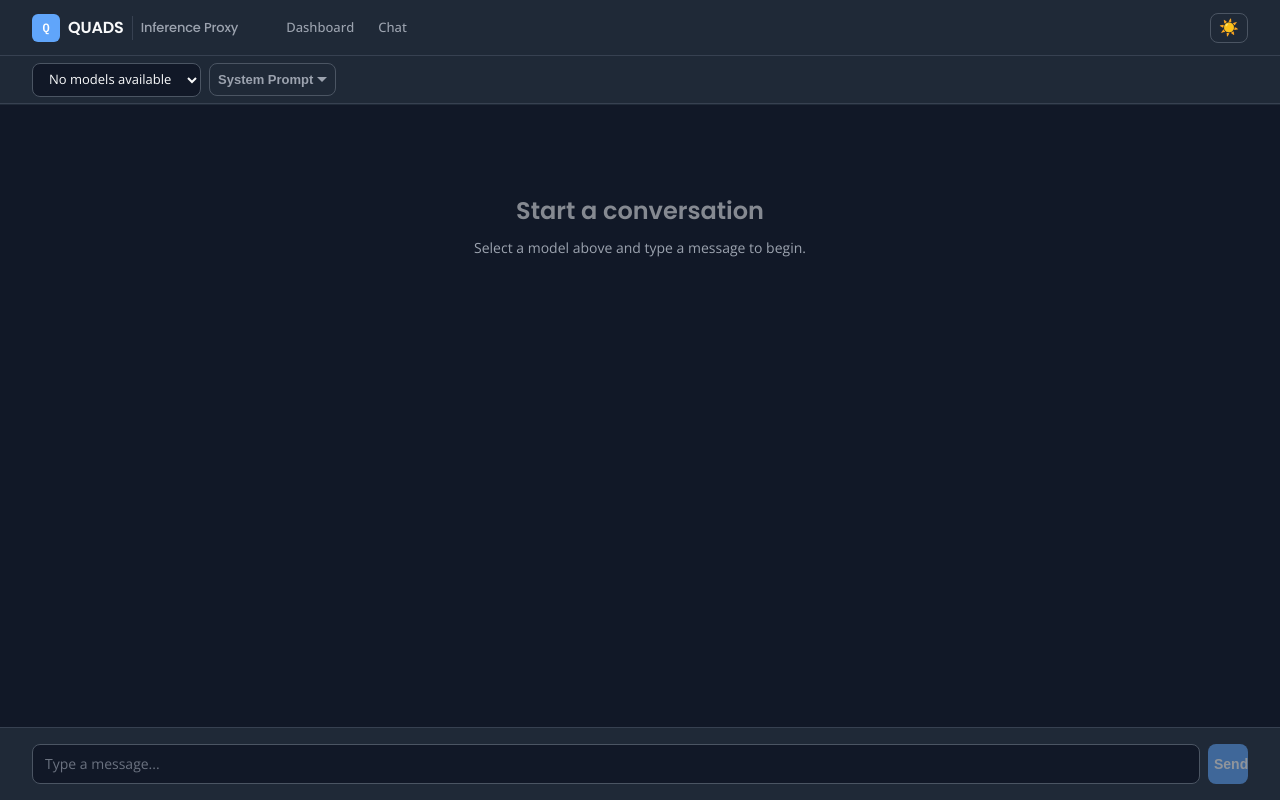
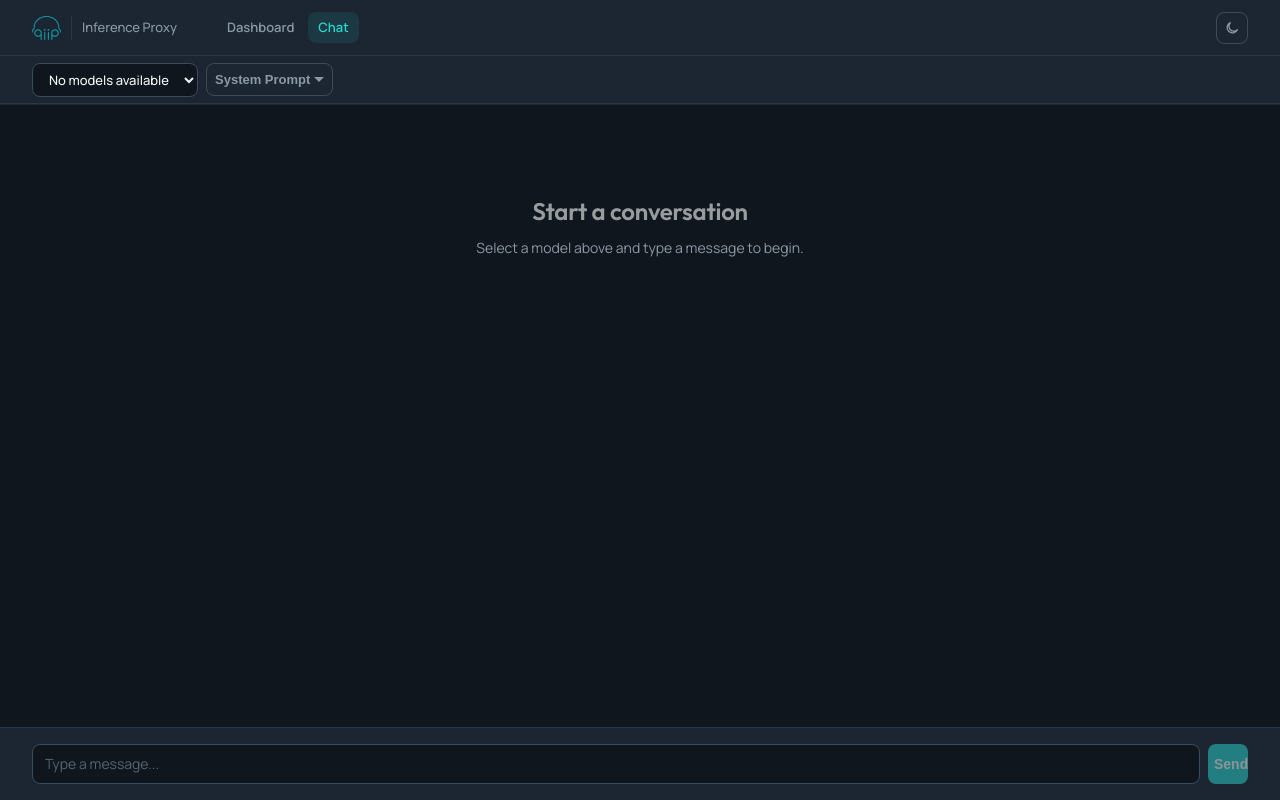
Before and after one commit to grafuls/qiip, a FastAPI app: page /chat in a window 1280 px wide. Run offline with FastAPI, Linux system fonts and the light colour scheme; data that the repository does not hold is empty; parts of the project's set-up code (start-up, migrations or seed data) failed here and were passed over.

Commit message:
feat: rebrand UI from QUADS to QIIP with new design system and logo

```diff
--- a/inference_proxy/api/chat.py
+++ b/inference_proxy/api/chat.py
@@ -17,4 +17,6 @@ chat_router = APIRouter(tags=["chat"])
 @chat_router.get("/chat", response_class=HTMLResponse)
 async def chat(request: Request) -> HTMLResponse:
     """Render the chat playground HTML shell."""
-    return templates.TemplateResponse(request=request, name="chat.html")
+    return templates.TemplateResponse(
+        request=request, name="chat.html", context={"active_page": "chat"}
+    )
--- a/inference_proxy/api/dashboard.py
+++ b/inference_proxy/api/dashboard.py
@@ -28,7 +28,7 @@ async def dashboard(
     return templates.TemplateResponse(
         request=request,
         name="dashboard.html",
-        context={"poll_interval": settings.dashboard.poll_interval},
+        context={"poll_interval": settings.dashboard.poll_interval, "active_page": "dashboard"},
     )
 
 
@@ -45,5 +45,6 @@ async def node_detail(
         context={
             "node_id": node_id,
             "poll_interval": settings.dashboard.poll_interval,
+            "active_page": "dashboard",
         },
     )
--- a/inference_proxy/static/css/chat.css
+++ b/inference_proxy/static/css/chat.css
@@ -4,7 +4,7 @@
 .chat-page {
   display: flex;
   flex-direction: column;
-  height: calc(100vh - 56px);
+  height: calc(100dvh - 56px);
 }
 
 
@@ -19,9 +19,9 @@
 }
 
 #model-select {
-  font-family: 'Open Sans', sans-serif;
+  font-family: var(--font-sans);
   font-size: 0.8125rem;
-  font-weight: 400;
+  font-weight: 500;
   color: var(--text);
   background: var(--bg);
   border: 1px solid var(--border-strong);
@@ -54,12 +54,14 @@
 }
 
 .empty-state h2 {
-  font-family: 'Poppins', 'Open Sans', sans-serif;
+  font-family: var(--font-display);
   font-size: 1.5rem;
   font-weight: 600;
   margin: 0 0 0.5rem;
   color: var(--text);
-  opacity: 0.5;
+  letter-spacing: -0.01em;
+  opacity: 0.6;
+  text-wrap: balance;
 }
 
 .empty-state p {
@@ -95,7 +97,7 @@
 }
 
 [data-theme="dark"] .bubble-user {
-  color: #111827;
+  color: #0A1114;
 }
 
 /* --- Streaming cursor --- */
@@ -127,18 +129,19 @@
   border: 1px solid var(--border-strong);
   border-radius: var(--radius);
   padding: 0.5rem 0.75rem;
-  font-family: 'Open Sans', sans-serif;
+  font-family: var(--font-sans);
   font-size: 0.875rem;
   line-height: 1.5;
   color: var(--text);
   background: var(--bg);
   resize: none;
   outline: none;
+  transition: border-color 0.15s, box-shadow 0.15s;
 }
 
 #chat-input:focus {
   border-color: var(--primary);
-  box-shadow: 0 0 0 3px rgba(59, 130, 246, 0.15);
+  box-shadow: var(--focus-ring);
 }
 
 #chat-input::placeholder {
@@ -156,11 +159,15 @@
   font-size: 0.875rem;
   font-weight: 600;
   flex-shrink: 0;
-  transition: background 0.15s;
+  transition: background 0.15s, transform 0.1s;
 }
 
 #send-btn:hover:not(:disabled) {
   background: var(--primary-hover);
+}
+
+#send-btn:active:not(:disabled) {
+  transform: scale(0.94);
 }
 
 #send-btn:disabled {
@@ -174,14 +181,14 @@
   padding: 12px 16px;
   border-radius: var(--radius);
   overflow-x: auto;
-  font-family: 'IBM Plex Mono', monospace;
+  font-family: var(--font-mono);
   font-size: 0.8125rem;
   line-height: 1.5;
   margin: 0.5rem 0;
 }
 
 .bubble-assistant code {
-  font-family: 'IBM Plex Mono', monospace;
+  font-family: var(--font-mono);
   font-size: 0.8125rem;
 }
 
@@ -217,11 +224,12 @@
   align-items: center;
   gap: 4px;
   margin-left: 8px;
-  transition: color 0.15s;
+  transition: color 0.15s, border-color 0.15s;
 }
 
 .system-prompt-toggle:hover {
   color: var(--text);
+  border-color: var(--text);
 }
 
 .chevron {
@@ -267,17 +275,18 @@
   border: 1px solid var(--border-strong);
   border-radius: var(--radius);
   padding: 0.5rem 0.75rem;
-  font-family: 'Open Sans', sans-serif;
+  font-family: var(--font-sans);
   font-size: 0.875rem;
   line-height: 1.5;
   color: var(--text);
   background: var(--bg);
   outline: none;
+  transition: border-color 0.15s, box-shadow 0.15s;
 }
 
 #system-prompt:focus {
   border-color: var(--primary);
-  box-shadow: 0 0 0 3px rgba(59, 130, 246, 0.15);
+  box-shadow: var(--focus-ring);
 }
 
 #system-prompt::placeholder {
@@ -321,6 +330,13 @@
     transition: none;
   }
 
+  #chat-input {
+    transition: none;
+  }
+
+  #system-prompt {
+    transition: none;
+  }
 
   .system-prompt-panel {
     transition: none;
--- a/inference_proxy/static/css/dashboard.css
+++ b/inference_proxy/static/css/dashboard.css
@@ -1,7 +1,8 @@
 :root {
-  --primary: #3B82F6;
-  --primary-hover: #2563EB;
-  --secondary: #8B5CF6;
+  --primary: #106C75;
+  --primary-hover: #0F646C;
+  --primary-soft: rgba(16, 108, 117, 0.08);
+  --primary-soft-strong: rgba(16, 108, 117, 0.16);
   --success: #16A34A;
   --success-bg: rgba(22, 163, 74, 0.08);
   --warning: #D97706;
@@ -12,39 +13,48 @@
   --bg: #F3F4F6;
   --text: #111827;
   --text-light: #6B7280;
+  --muted: var(--text-light);
   --border: #E5E7EB;
   --border-strong: #D1D5DB;
   --disabled: #9CA3AF;
-  --shadow-sm: 0 1px 2px rgba(0, 0, 0, 0.05);
-  --shadow-md: 0 4px 6px -1px rgba(0, 0, 0, 0.07), 0 2px 4px -2px rgba(0, 0, 0, 0.05);
+  --shadow-sm: 0 1px 2px rgba(13, 58, 63, 0.07);
+  --shadow-md: 0 6px 16px -4px rgba(13, 58, 63, 0.14), 0 2px 6px -2px rgba(13, 58, 63, 0.08);
+  --focus-ring: 0 0 0 3px var(--primary-soft-strong);
+  --radius-sm: 0.25rem;
   --radius: 0.5rem;
   --radius-lg: 0.75rem;
+  --font-display: 'Outfit', 'Manrope', system-ui, -apple-system, sans-serif;
+  --font-sans: 'Manrope', system-ui, -apple-system, sans-serif;
+  --font-mono: 'IBM Plex Mono', 'SF Mono', Consolas, monospace;
 }
 
 [data-theme="dark"] {
-  --primary: #60A5FA;
-  --primary-hover: #93C5FD;
-  --secondary: #A78BFA;
+  --primary: #29D6D0;
+  --primary-hover: #3AD9D4;
+  --primary-soft: rgba(41, 214, 208, 0.1);
+  --primary-soft-strong: rgba(41, 214, 208, 0.2);
   --success: #4ADE80;
   --success-bg: rgba(74, 222, 128, 0.12);
   --warning: #FBBF24;
   --warning-bg: rgba(251, 191, 36, 0.12);
   --danger: #F87171;
   --danger-bg: rgba(248, 113, 113, 0.12);
-  --surface: #1F2937;
-  --bg: #111827;
-  --text: #F9FAFB;
-  --text-light: #9CA3AF;
-  --border: #374151;
-  --border-strong: #4B5563;
-  --disabled: #6B7280;
-  --shadow-sm: 0 1px 2px rgba(0, 0, 0, 0.3);
-  --shadow-md: 0 4px 6px -1px rgba(0, 0, 0, 0.4), 0 2px 4px -2px rgba(0, 0, 0, 0.3);
+  --surface: #1B2632;
+  --bg: #10161D;
+  --text: #F3F6F6;
+  --text-light: #8B98A5;
+  --border: #2A3744;
+  --border-strong: #3D4B59;
+  --disabled: #566472;
+  --shadow-sm: 0 1px 2px rgba(2, 10, 11, 0.4);
+  --shadow-md: 0 8px 20px -4px rgba(2, 10, 11, 0.55), 0 2px 6px -2px rgba(2, 10, 11, 0.4);
 }
 
 *,
 *::before,
 *::after { box-sizing: border-box; }
+
+html { scroll-behavior: smooth; }
 
 body {
   background: var(--bg);
@@ -52,14 +62,26 @@ body {
   max-width: none;
   margin: 0;
   padding: 0;
-  font-family: 'Open Sans', system-ui, -apple-system, sans-serif;
+  font-family: var(--font-sans);
   font-size: 0.875rem;
   line-height: 1.5;
+  font-variant-numeric: tabular-nums;
   -webkit-font-smoothing: antialiased;
 }
 
 a { color: var(--primary); text-decoration: none; }
 a:hover { text-decoration: underline; }
+
+a:focus-visible,
+button:focus-visible,
+input:focus-visible,
+select:focus-visible,
+textarea:focus-visible,
+[tabindex]:focus-visible {
+  outline: 2px solid var(--primary);
+  outline-offset: 2px;
+  border-radius: 2px;
+}
 
 header { background: none; border: none; text-align: left; padding: 0; }
 main { padding: 0; }
@@ -77,28 +99,15 @@ main { padding: 0; }
 }
 
 .top-bar .brand {
-  font-family: 'Poppins', 'Open Sans', sans-serif;
-  font-weight: 600;
-  font-size: 1rem;
-  color: var(--text);
-  letter-spacing: -0.01em;
   display: flex;
   align-items: center;
-  gap: 0.5rem;
+  gap: 0.625rem;
 }
 
-.top-bar .brand-icon {
-  width: 28px;
-  height: 28px;
-  background: var(--primary);
-  border-radius: 6px;
-  display: flex;
-  align-items: center;
-  justify-content: center;
-  color: #fff;
-  font-weight: 700;
-  font-size: 0.75rem;
-  font-family: 'IBM Plex Mono', monospace;
+.top-bar .brand-mark {
+  height: 24px;
+  width: auto;
+  display: block;
 }
 
 .top-bar .brand-sep {
@@ -108,7 +117,8 @@ main { padding: 0; }
 }
 
 .top-bar .brand-sub {
-  font-weight: 400;
+  font-family: var(--font-sans);
+  font-weight: 500;
   font-size: 0.8125rem;
   color: var(--text-light);
 }
@@ -116,16 +126,16 @@ main { padding: 0; }
 /* --- Nav links --- */
 .nav-links {
   display: flex;
-  gap: 0.5rem;
+  gap: 0.25rem;
   margin-left: 1.5rem;
 }
 
 .nav-link {
   font-size: 0.8125rem;
-  font-weight: 500;
+  font-weight: 600;
   color: var(--text-light);
   text-decoration: none;
-  padding: 0.25rem 0.5rem;
+  padding: 0.375rem 0.625rem;
   border-radius: var(--radius);
   transition: color 0.15s, background 0.15s;
 }
@@ -136,67 +146,96 @@ main { padding: 0; }
   text-decoration: none;
 }
 
+.nav-link-active {
+  color: var(--primary);
+  background: var(--primary-soft);
+}
+
+.nav-link-active:hover {
+  color: var(--primary);
+  background: var(--primary-soft-strong);
+}
+
 /* --- Theme toggle --- */
 .theme-toggle {
   margin-left: auto;
+  display: inline-flex;
+  align-items: center;
+  justify-content: center;
   background: transparent;
   border: 1px solid var(--border-strong);
   border-radius: var(--radius);
-  padding: 0.375rem 0.5rem;
+  width: 2rem;
+  height: 2rem;
+  padding: 0;
   cursor: pointer;
-  font-size: 1rem;
-  line-height: 1;
   color: var(--text-light);
-  transition: border-color 0.15s;
+  transition: border-color 0.15s, color 0.15s, transform 0.1s;
 }
 
-.theme-toggle:hover { border-color: var(--text); }
+.theme-toggle:hover { border-color: var(--text); color: var(--text); }
+.theme-toggle:active { transform: scale(0.94); }
+
+.theme-toggle svg { width: 16px; height: 16px; }
+.theme-toggle .icon-moon { display: none; }
+[data-theme="dark"] .theme-toggle .icon-sun { display: none; }
+[data-theme="dark"] .theme-toggle .icon-moon { display: block; }
 
 /* --- Dashboard layout --- */
 .dashboard {
   max-width: 1280px;
   margin: 0 auto;
-  padding: 2rem;
+  padding: 2rem 2rem 2.75rem;
 }
 
 .dashboard-header {
   display: flex;
   justify-content: space-between;
   align-items: flex-start;
-  margin-bottom: 1.5rem;
+  margin-bottom: 1.75rem;
 }
 
 h1 {
-  font-family: 'Poppins', 'Open Sans', sans-serif;
-  font-size: 1.5rem;
-  font-weight: 600;
+  font-family: var(--font-display);
+  font-size: 1.625rem;
+  font-weight: 700;
   margin: 0 0 0.25rem;
   color: var(--text);
-  letter-spacing: -0.01em;
+  letter-spacing: -0.02em;
+  text-wrap: balance;
 }
 
 #node-count {
   font-size: 0.8125rem;
   color: var(--text-light);
   margin: 0;
-  font-weight: 400;
+  font-weight: 500;
 }
 
 .header-right { text-align: right; }
 
+.last-updated,
 #last-updated {
   font-size: 0.75rem;
   color: var(--text-light);
   margin: 0;
-  font-family: 'IBM Plex Mono', monospace;
+  font-family: var(--font-mono);
 }
 
+.poll-warning,
 #poll-warning {
   font-size: 0.75rem;
   color: var(--warning);
   margin: 0;
-  font-weight: 500;
+  font-weight: 600;
 }
+
+/* --- Breadcrumb (node detail) --- */
+.breadcrumb { margin: 0 0 0.375rem; }
+.breadcrumb a { font-size: 0.8125rem; font-weight: 500; }
+
+#power-state { margin: 0.375rem 0 0; }
+#power-actions { display: inline-flex; gap: 0.375rem; margin-left: 0.5rem; vertical-align: middle; }
 
 /* --- Cards --- */
 .card {
--- a/inference_proxy/templates/chat.html
+++ b/inference_proxy/templates/chat.html
@@ -3,27 +3,33 @@
 <head>
     <meta charset="utf-8">
     <meta name="viewport" content="width=device-width, initial-scale=1">
-    <title>QUADS -- Chat</title>
+    <title>QIIP — Chat</title>
+    <meta name="description" content="Chat playground for testing models served through the QIIP inference proxy.">
+    <link rel="icon" type="image/svg+xml" href="{{ static_asset_url(request, 'img/qiip.svg') }}">
     <link rel="preconnect" href="https://fonts.googleapis.com">
     <link rel="preconnect" href="https://fonts.gstatic.com" crossorigin>
-    <link href="https://fonts.googleapis.com/css2?family=IBM+Plex+Mono:wght@400;600&family=Open+Sans:wght@400;500;600;700&family=Poppins:wght@500;600;700&display=swap" rel="stylesheet">
+    <link href="https://fonts.googleapis.com/css2?family=IBM+Plex+Mono:wght@400;500;600&family=Manrope:wght@400;500;600;700&family=Outfit:wght@500;600;700&display=swap" rel="stylesheet">
     <link rel="stylesheet" href="{{ static_asset_url(request, 'css/dashboard.css') }}">
     <link rel="stylesheet" href="{{ static_asset_url(request, 'css/chat.css') }}">
     <script>var __t=localStorage.getItem('theme')||'dark';document.documentElement.dataset.theme=__t;</script>
 </head>
 <body>
+    {% set dash_active = active_page == 'dashboard' %}
+    {% set chat_active = active_page == 'chat' %}
     <nav class="top-bar" aria-label="Primary">
         <div class="brand">
-            <span class="brand-icon" aria-hidden="true">Q</span>
-            QUADS
+            <img class="brand-mark" src="{{ static_asset_url(request, 'img/qiip.svg') }}" alt="QIIP" width="29" height="24">
             <span class="brand-sep" aria-hidden="true"></span>
             <span class="brand-sub">Inference Proxy</span>
         </div>
         <div class="nav-links">
-            <a href="/dashboard" class="nav-link">Dashboard</a>
-            <a href="/chat" class="nav-link">Chat</a>
+            <a href="/dashboard" class="nav-link{{ ' nav-link-active' if dash_active else '' }}"{% if dash_active %} aria-current="page"{% endif %}>Dashboard</a>
+            <a href="/chat" class="nav-link{{ ' nav-link-active' if chat_active else '' }}"{% if chat_active %} aria-current="page"{% endif %}>Chat</a>
         </div>
-        <button class="theme-toggle" onclick="let t=document.documentElement.dataset.theme==='dark'?'light':'dark';document.documentElement.dataset.theme=t;localStorage.setItem('theme',t);this.textContent=t==='dark'?'☀️':'🌙'" aria-label="Toggle theme"><script>document.write(__t==='dark'?'☀️':'🌙')</script></button>
+        <button class="theme-toggle" onclick="let t=document.documentElement.dataset.theme==='dark'?'light':'dark';document.documentElement.dataset.theme=t;localStorage.setItem('theme',t)" aria-label="Toggle color theme">
+            <svg class="icon-sun" viewBox="0 0 24 24" fill="none" stroke="currentColor" stroke-width="2" stroke-linecap="round" stroke-linejoin="round" aria-hidden="true"><circle cx="12" cy="12" r="4"/><path d="M12 2v2M12 20v2M4.93 4.93l1.41 1.41M17.66 17.66l1.41 1.41M2 12h2M20 12h2M6.34 17.66l-1.41 1.41M19.07 4.93l-1.41 1.41"/></svg>
+            <svg class="icon-moon" viewBox="0 0 24 24" fill="none" stroke="currentColor" stroke-width="2" stroke-linecap="round" stroke-linejoin="round" aria-hidden="true"><path d="M20 14.5A8 8 0 1 1 9.5 4a6.5 6.5 0 0 0 10.5 10.5Z"/></svg>
+        </button>
     </nav>
 
     <div class="chat-page">
```
Also changed, not shown: other parts of inference_proxy/static/css/dashboard.css (+59 -28 lines), inference_proxy/templates/dashboard.html (+16 -10 lines), inference_proxy/templates/node_detail.html (+23 -17 lines), inference_proxy/static/img/qiip.svg (added).
